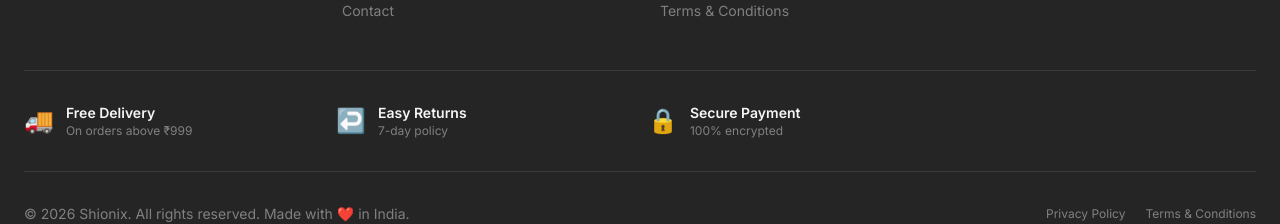
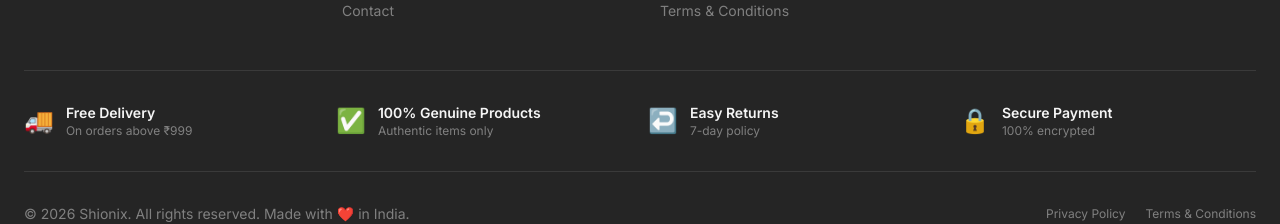
Before and after one commit to anishmansuri0208-lab/shionix-react, a React (Vite) app: page / in a window 1280 px wide. Shown: the part 4066-4290 px from the top of the page. Built offline with nearby package versions, Linux system fonts and the light colour scheme; no server answers; the database is empty.

Commit message:
Update Footer.jsx

```diff
--- a/src/components/layout/Footer.jsx
+++ b/src/components/layout/Footer.jsx
@@ -76,7 +76,7 @@ export default function Footer({ settings = {} }) {
           </div>
         </div>
         <div className="grid grid-cols-2 md:grid-cols-4 gap-4 py-8 border-t border-b border-[var(--border)] mb-8">
-          {[['🚚','Free Delivery','On orders above ₹999'],['↩️','Easy Returns','7-day policy'],['🔒','Secure Payment','100% encrypted']].map(([icon,title,desc])=>(
+          {[['🚚','Free Delivery','On orders above ₹999'],['✅','100% Genuine Products','Authentic items only'],['↩️','Easy Returns','7-day policy'],['🔒','Secure Payment','100% encrypted']].map(([icon,title,desc])=>(
             <div key={title} className="flex items-center gap-3"><span className="text-2xl">{icon}</span><div><p className="text-sm font-semibold">{title}</p><p className="text-xs text-[var(--text3)]">{desc}</p></div></div>
           ))}
         </div>
```
